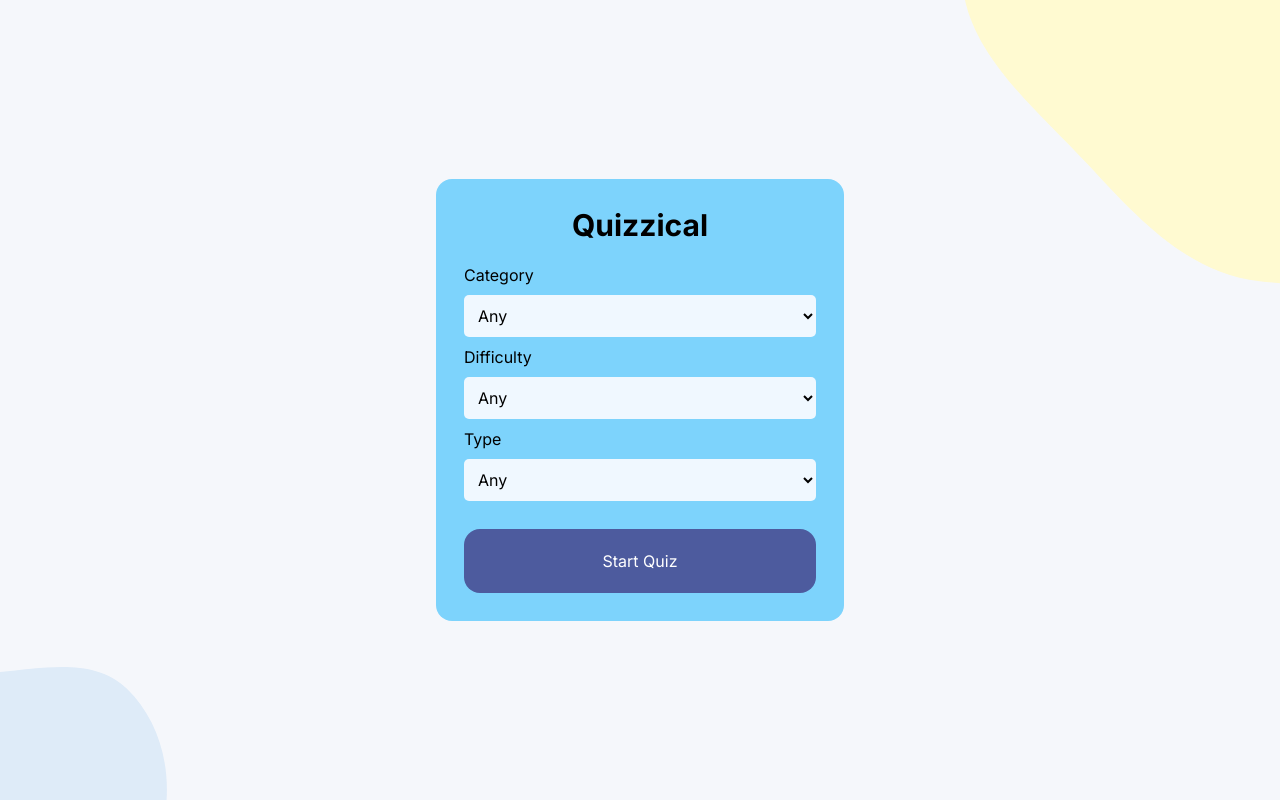
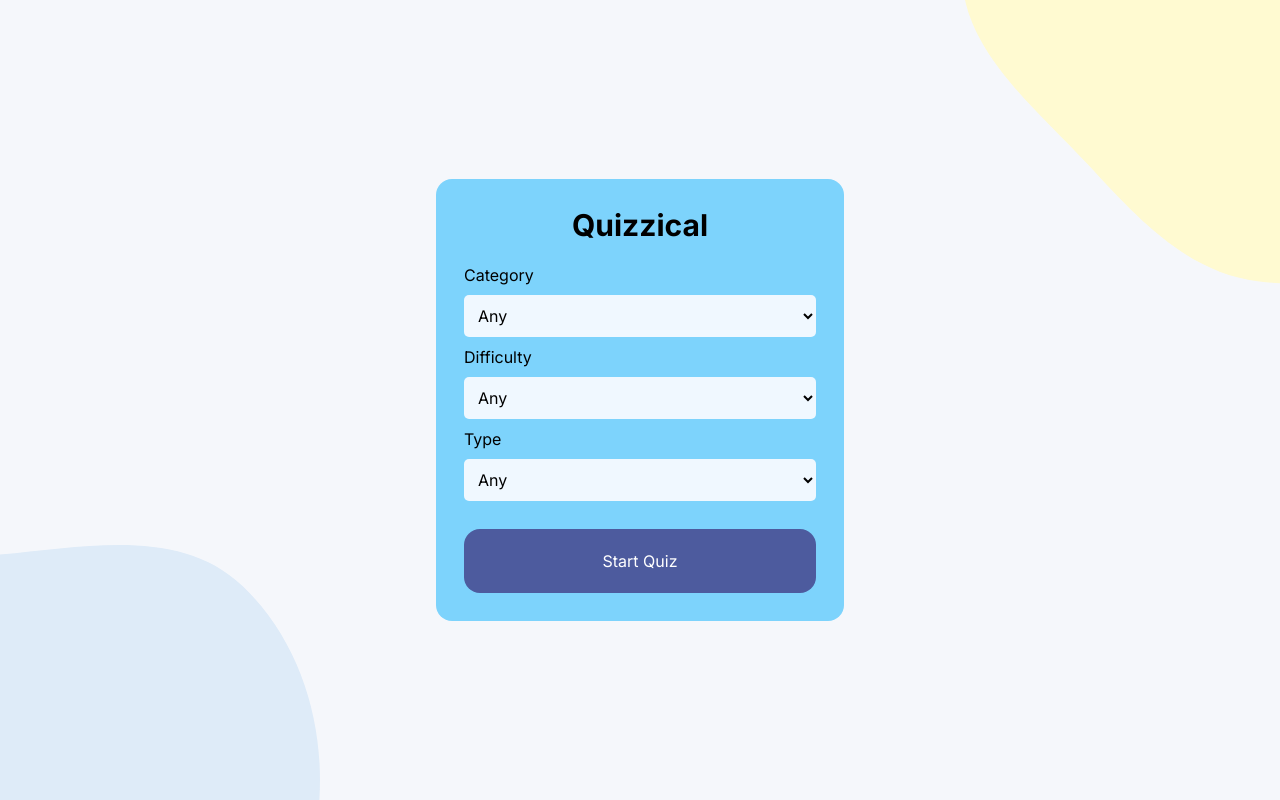
Before and after one commit to Meobot/quizzical-app, a React (Vite) app: page / in a window 1280 px wide. Built offline with nearby package versions, Linux system fonts and the light colour scheme.

Commit message:
able to select answer now, still needs collection

```diff
--- a/src/App.tsx
+++ b/src/App.tsx
@@ -34,7 +34,9 @@ function App() {
 			setGameStart(true);
 			setQuizData(decodedData);
 		} else {
-      alert("There was an error fetching your quiz data. Please try again.");
+			alert(
+				"There was an error fetching your quiz data. Please try again."
+			);
 		}
 	}
 
@@ -45,7 +47,7 @@ function App() {
 	}
 
 	return (
-    <main className="min-h-screen bg-backgroundColor relative flex items-center justify-center">
+		<main className="min-h-screen bg-backgroundColor flex items-center justify-center">
 			<div className="flex justify-center items-center">
 				{gameStart ? (
 					<Quiz quizData={quizData} />
@@ -56,17 +58,6 @@ function App() {
 					/>
 				)}
 			</div>
-      {/* Top Right Image */}
-      <div
-        className="absolute top-0 right-0 md:w-1/5 lg:w-1/5 xl:w-1/4 h-1/2 bg-no-repeat bg-contain z-10"
-        style={{ backgroundImage: `url('/bg-top-right-blob.svg')` }}
-      ></div>
-
-      {/* Bottom Left Image */}
-      <div
-        className="absolute bottom-0 left-0 md:w-56 lg:w-1/3 xl:w-1/4 h-1/6 bg-no-repeat bg-contain z-10"
-        style={{ backgroundImage: `url('/bg-bottom-right-blob.svg')` }}
-      ></div>
 		</main>
 	);
 }
--- a/src/components/Quiz.tsx
+++ b/src/components/Quiz.tsx
@@ -1,8 +1,12 @@
-import React from "react";
+import React, { useState } from "react";
 
 function Quiz(props) {
+
+	const correctAnswers = props.quizData.map((question) => question.correct_answer);
+	console.log("🚀 ~ file: Quiz.tsx:6 ~ Quiz ~ correctAnswers:", correctAnswers)
+
 	return (
-		<div className="flex flex-col container">
+		<div className="flex flex-col container p-8">
 			{props.quizData.map((question) => (
 				<div
 					key={question.question}
@@ -11,26 +15,38 @@ function Quiz(props) {
 					<h2 className="font-karla leading-5 text-xl">
 						{question.question}
 					</h2>
-					<div className="space-x-6">
-						{/* map over correct and incorrect answers and shuffle them, then display all answers */}
+					<div className="flex flex-wrap space-x-6">
 						{[
 							...question.incorrect_answers,
 							question.correct_answer,
 						]
 							.sort(() => Math.random() - 0.5)
-							.map((answer) => (
-								<button
-									className="border-solid border-2 border-btnBorColor rounded-2xl min-w-1/2 py-2 px-5 my-5"
-									key={answer}
+							.map((choice) => (
+								<div
+								key={choice}
+								className="my-6"
 								>
-									{answer}
-								</button>
+									<input
+										type={props.type === "multiple" ? "checkbox" : "radio"}
+										id={choice}
+										name={question.question}
+										value={choice}
+									/>
+									<label
+										htmlFor={choice}
+										className="border-solid border-2 border-btnBorColor rounded-2xl min-w-1/2 py-2 px-5"
+									>
+										{choice}
+									</label>
+								</div>
 							))}
 					</div>
 				</div>
 			))}
 			<div className="m-auto">
-				<button className="bg-btnBorColor text-white rounded-2xl px-7 py-4">Check answers</button>
+				<button className="bg-btnBorColor text-white rounded-2xl px-7 py-4">
+					Check answers
+				</button>
 			</div>
 		</div>
 	);
--- a/src/index.css
+++ b/src/index.css
@@ -6,8 +6,12 @@
   box-sizing: border-box;
 }
 
-body {
+main {
 	font-family: Inter, sans-serif;
+	background-image: url('/bg-top-right-blob.svg'), url('/bg-bottom-right-blob.svg');
+	background-repeat: no-repeat, no-repeat;
+	background-position: top right, bottom left;
+	background-size: 25%, 25%;
 }
 
 select {
@@ -15,3 +19,13 @@ select {
 	padding: 10px 10px;
 	border-radius: 5px;
 }
+
+input[type="radio"],
+input[type="checkbox"] {
+	display: none;
+}
+
+input[type="radio"]:checked + label,
+input[type="checkbox"]:checked + label {
+	background-color: #d6dbf5;
+}
```
Lines whose indentation alone changed are shown as unchanged.
